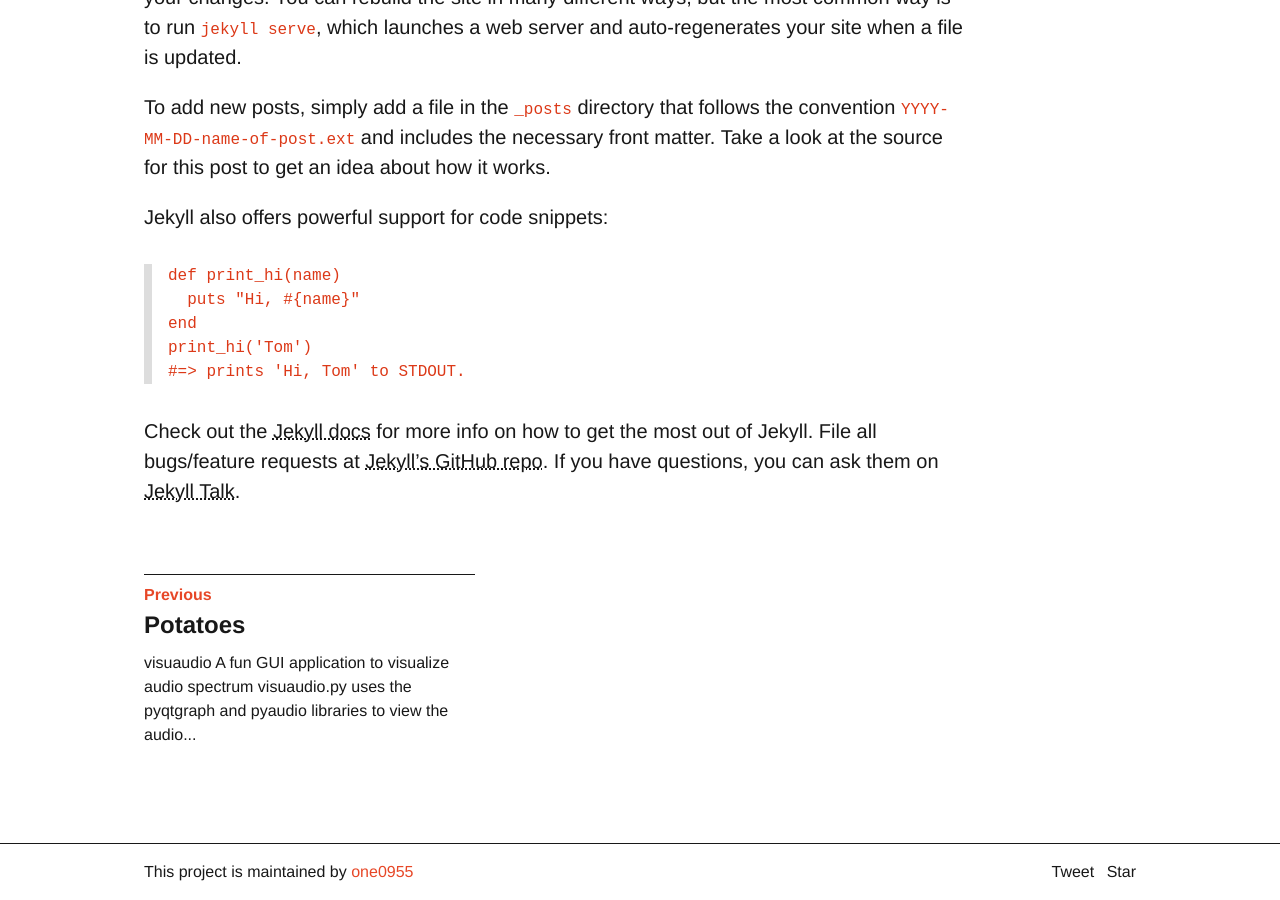
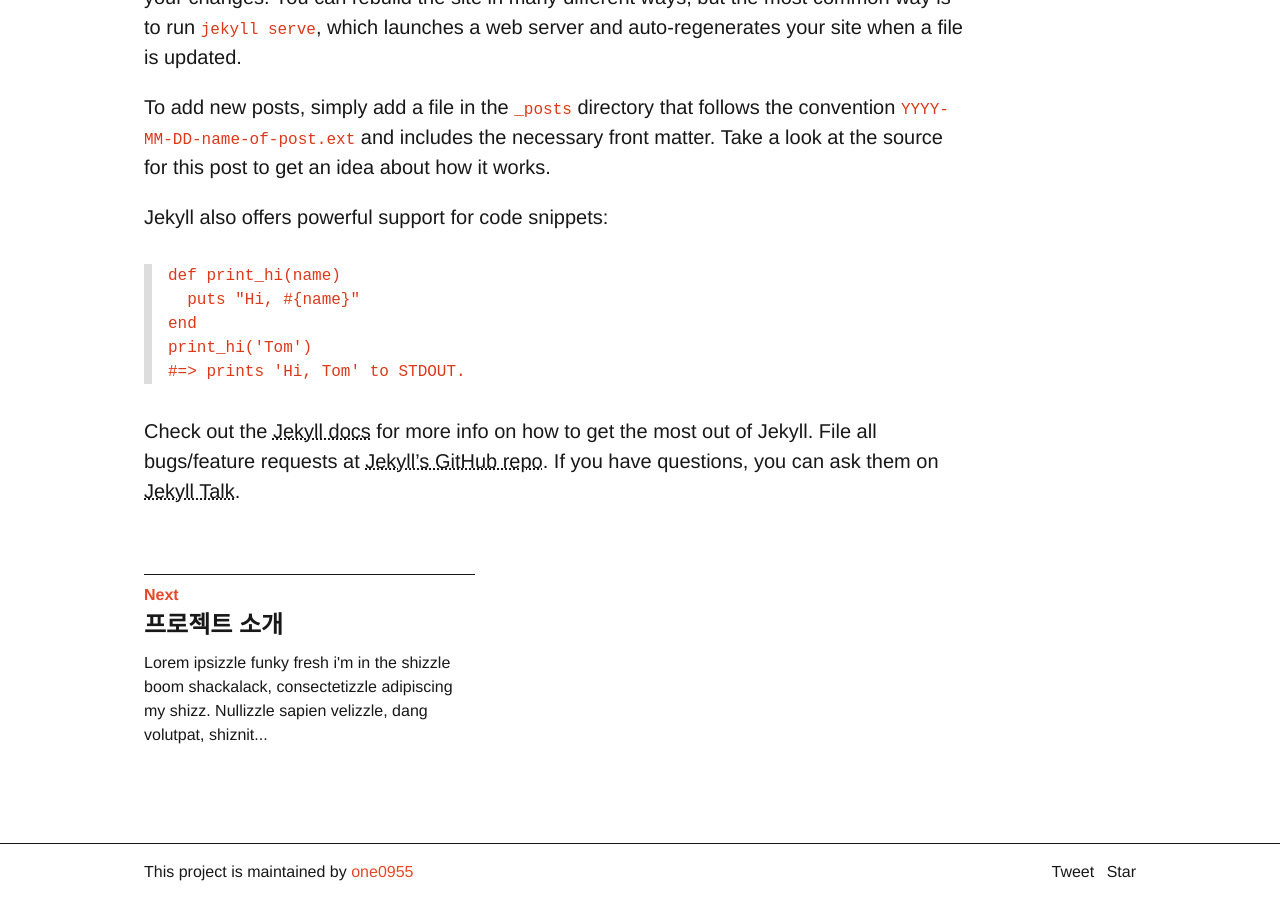
Before and after one commit to jwk6553/one0955.github.io, a Jekyll site: the page built from _posts/2016-08-05-welcome-to-jekyll.md, in a window 1280 px wide and 900 px high, scrolled down 645 px. Built offline with Jekyll 4.4.1, drawn with Linux system fonts in a browser that asks for light colours; comment, search, counter and statistics services are not loaded.

Commit message:
Update 2016-08-3-potatoes.md

````diff
--- a/_posts/2016-08-3-potatoes.md
+++ b/_posts/2016-08-3-potatoes.md
@@ -1,7 +1,7 @@
 ---
 layout: category-post
-title:  "Potatoes"
-date:   2015-11-25
+title:  "프로젝트 소개"
+date:   2020-05-20
 categories: writing
 ---
 # visuaudio
@@ -10,17 +10,11 @@ categories: writing
 ```visuaudio.py``` uses the ```pyqtgraph``` and ```pyaudio``` libraries to view the audio spectrum of input sound.
 <hr>
 
-<b>Running the application:</b>
-1) Clone repository
-2) ```$ pip install -r requirements.txt```<br>
-3) ```$ python visuaudio.py```
-
 <br>
 
 
 <p align="center">
-<img src=https://i.imgur.com/pIpCaUQ.png alt="Audio Spectrum GUI"
-    width=800>
+<img src=https://i.imgur.com/pIpCaUQ.png alt="Audio Spectrum GUI"width=800>
 </p>
 <b>Notes:</b>
 <ul>
@@ -35,14 +29,7 @@ categories: writing
 <br>
 
 # The Algorithms - Python
-[![Gitpod Ready-to-Code](https://img.shields.io/badge/Gitpod-Ready--to--Code-blue?logo=gitpod)](https://gitpod.io/#https://github.com/TheAlgorithms/Python)
-[![Gitter chat](https://img.shields.io/badge/Chat-Gitter-ff69b4.svg?label=Chat&logo=gitter&style=flat-square)](https://gitter.im/TheAlgorithms)&nbsp;
-[![Build Status](https://img.shields.io/travis/TheAlgorithms/Python.svg?label=Travis%20CI&logo=travis&style=flat-square)](https://travis-ci.com/TheAlgorithms/Python)&nbsp;
-[![LGTM](https://img.shields.io/lgtm/alerts/github/TheAlgorithms/Python.svg?label=LGTM&logo=LGTM&style=flat-square)](https://lgtm.com/projects/g/TheAlgorithms/Python/alerts)&nbsp;
-[![contributions welcome](https://img.shields.io/static/v1.svg?label=Contributions&message=Welcome&color=0059b3&style=flat-square)](https://github.com/TheAlgorithms/Python/blob/master/CONTRIBUTING.md)&nbsp;
-[![Donate](https://img.shields.io/badge/Donate-PayPal-green.svg?logo=paypal&style=flat-square)](https://www.paypal.me/TheAlgorithms/100)&nbsp;
-![](https://img.shields.io/github/repo-size/TheAlgorithms/Python.svg?label=Repo%20size&style=flat-square)&nbsp;
-<!--[![Tested on Python 3.7](https://img.shields.io/badge/Tested%20-Python%203.7-blue.svg?logo=python&style=flat-square)]( https://www.python.org/downloads) &nbsp;-->
+
 
 ### All algorithms implemented in Python (for education)
 
@@ -50,10 +37,10 @@ These implementations are for learning purposes. They may be less efficient than
 
 ## Contribution Guidelines
 
-Read our [Contribution Guidelines](CONTRIBUTING.md) before you contribute.
+Read our ![Contribution Guidelines](https://github.com/BearHunter49/Python/blob/a29a2a3a0698e936d7275e2c02d3c0c6e478cb4c/CONTRIBUTING.md) before you contribute.
 
 ## Community Channel
 
-We're on [Gitter](https://gitter.im/TheAlgorithms)!  Please join us.
+We're on ![Gitter](https://gitter.im/TheAlgorithms)!  Please join us.
 
 ## List of Algorithms
````
